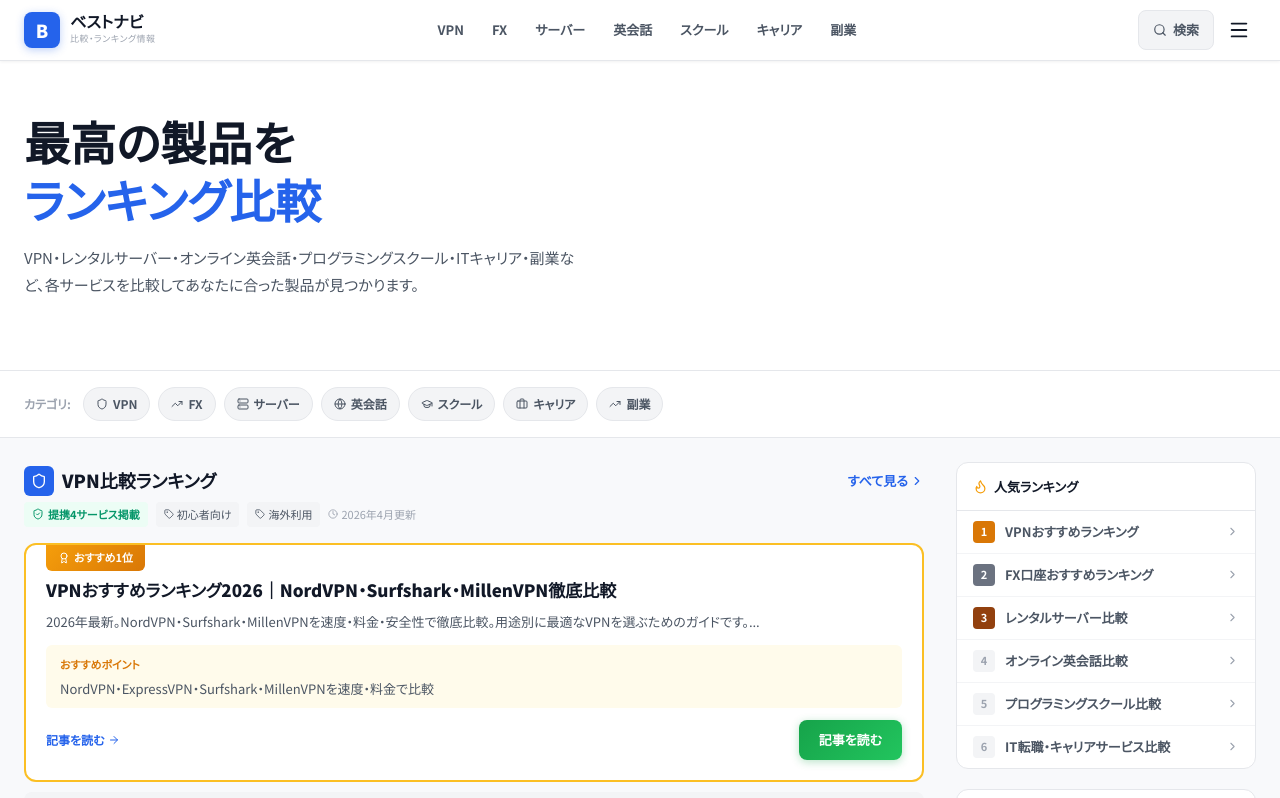
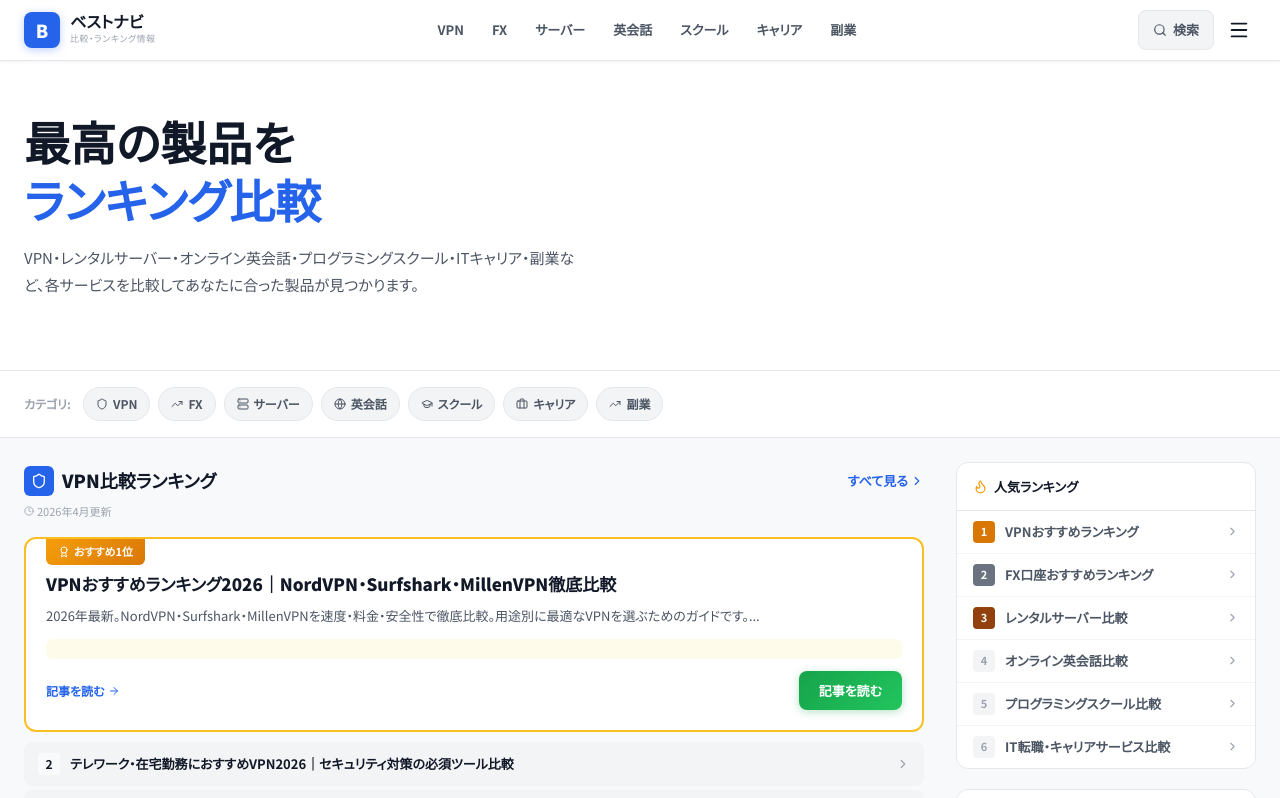
Before and after one commit to nexoraltd/bestnavi, a Next.js app: page / in a window 1280 px wide. Shown: the top 798 px of the page. Built offline with nearby package versions, Linux system fonts and the light colour scheme.

Commit message:
fix: trustBadge/tags/topPickReasonカードを全ページから削除

```diff
--- a/app/page.tsx
+++ b/app/page.tsx
@@ -123,42 +123,8 @@
                     </Link>
                   </div>
 
-                  {/* Trust badge + tags row */}
-                  <div style={{ display: "flex", alignItems: "center", gap: 8, marginBottom: 16, flexWrap: "wrap" }}>
-                    <span
-                      style={{
-                        display: "inline-flex",
-                        alignItems: "center",
-                        gap: 4,
-                        fontSize: 11,
-                        fontWeight: 600,
-                        color: "var(--green)",
-                        background: "var(--green-light)",
-                        padding: "3px 8px",
-                        borderRadius: 4,
-                      }}
-                    >
-                      <ShieldCheck size={12} />
-                      {group.trustBadge}
-                    </span>
-                    {group.tags.map((tag) => (
-                      <span
-                        key={tag}
-                        style={{
-                          display: "inline-flex",
-                          alignItems: "center",
-                          gap: 3,
-                          fontSize: 11,
-                          color: "var(--text-secondary)",
-                          background: isAlt ? "#fff" : "var(--bg-section)",
-                          padding: "3px 8px",
-                          borderRadius: 4,
-                        }}
-                      >
-                        <Tag size={10} />
-                        {tag}
-                      </span>
-                    ))}
+                  {/* 更新日 */}
+                  <div style={{ display: "flex", alignItems: "center", gap: 8, marginBottom: 16 }}>
                     <span style={{ fontSize: 11, color: "var(--text-muted)", display: "flex", alignItems: "center", gap: 3 }}>
                       <Clock size={10} />
                       2026年4月更新
@@ -221,12 +187,6 @@
                               marginBottom: 12,
                             }}
                           >
-                            <div style={{ fontSize: 11, fontWeight: 700, color: "var(--gold)", marginBottom: 4 }}>
-                              おすすめポイント
-                            </div>
-                            <div style={{ fontSize: 13, color: "var(--text-secondary)", lineHeight: 1.5 }}>
-                              {group.topPickReason}
-                            </div>
                           </div>
 
                           <div style={{ display: "flex", alignItems: "center", justifyContent: "space-between" }}>
--- a/app/ranking/[category]/page.tsx
+++ b/app/ranking/[category]/page.tsx
@@ -163,21 +163,6 @@
                 <h1 style={{ fontSize: 22, fontWeight: 800 }}>{meta.title}</h1>
               </div>
 
-              {/* Trust + Tags */}
-              <div style={{ display: "flex", alignItems: "center", gap: 8, marginBottom: 12, flexWrap: "wrap" }}>
-                {meta.trustBadge && (
-                  <span style={{ display: "inline-flex", alignItems: "center", gap: 4, fontSize: 12, fontWeight: 600, color: "var(--green)", background: "var(--green-light)", padding: "3px 10px", borderRadius: 4 }}>
-                    <ShieldCheck size={13} />
-                    {meta.trustBadge}
-                  </span>
-                )}
-                {meta.tags.map((tag) => (
-                  <span key={tag} style={{ display: "inline-flex", alignItems: "center", gap: 3, fontSize: 12, color: "var(--text-secondary)", background: "var(--bg-section)", padding: "3px 10px", borderRadius: 4 }}>
-                    <Tag size={11} />
-                    {tag}
-                  </span>
-                ))}
-              </div>
 
               {meta.description && (
                 <p style={{ color: "var(--text-secondary)", fontSize: 14, lineHeight: 1.8, marginBottom: 20 }}>
@@ -218,11 +203,6 @@
                         <p style={{ fontSize: 14, color: "var(--text-secondary)", lineHeight: 1.7, margin: "0 0 12px" }}>
                           {stripHtml(firstPost.excerpt.rendered).slice(0, 150)}...
                         </p>
-
-                        <div style={{ background: "var(--gold-bg)", borderRadius: 6, padding: "10px 14px", marginBottom: 14 }}>
-                          <div style={{ fontSize: 11, fontWeight: 700, color: "var(--gold)", marginBottom: 3 }}>おすすめポイント</div>
-                          <div style={{ fontSize: 13, color: "var(--text-secondary)", lineHeight: 1.5 }}>{meta.topPickReason}</div>
-                        </div>
 
                         <div style={{ display: "flex", alignItems: "center", justifyContent: "space-between", flexWrap: "wrap", gap: 8 }}>
                           <div style={{ fontSize: 12, color: "var(--text-muted)", display: "flex", alignItems: "center", gap: 4 }}>
```
